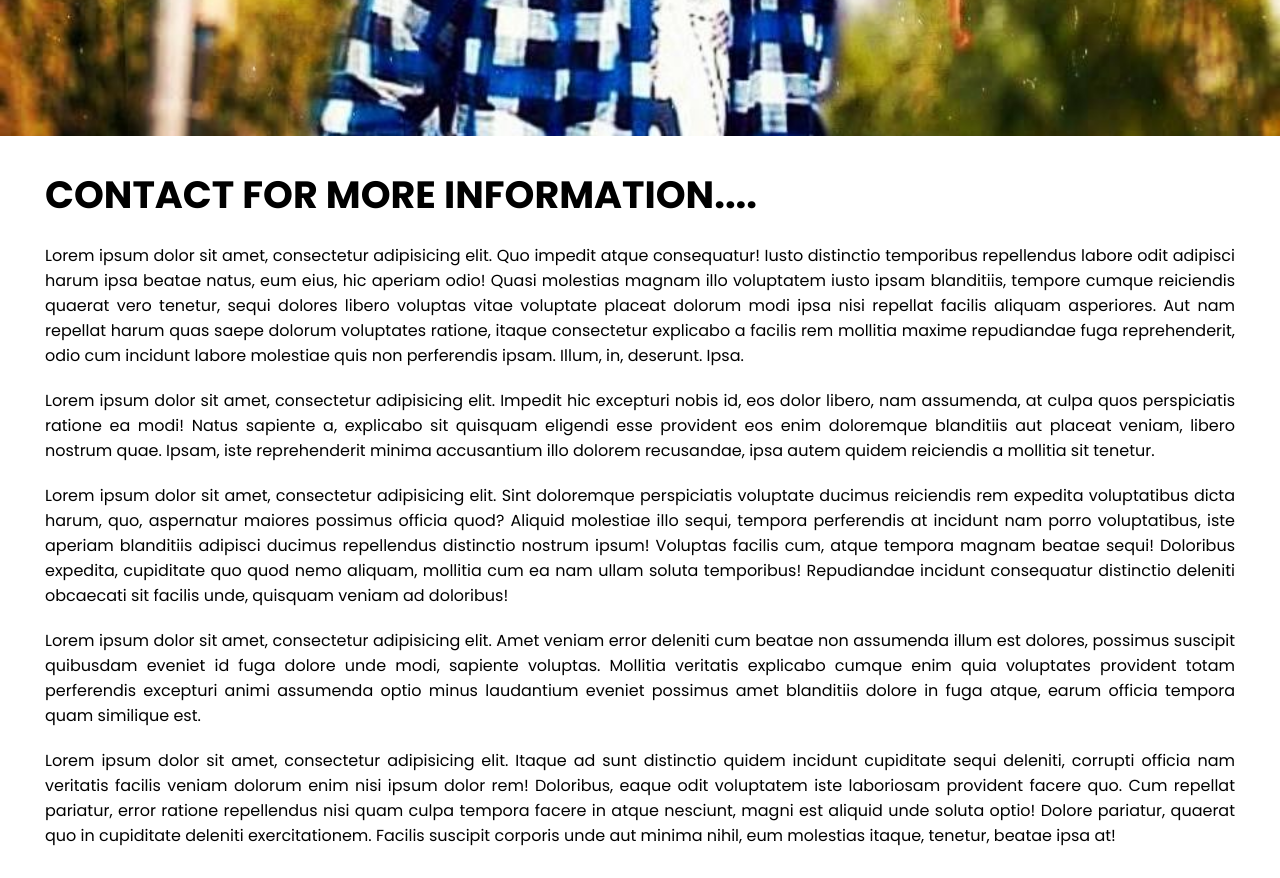
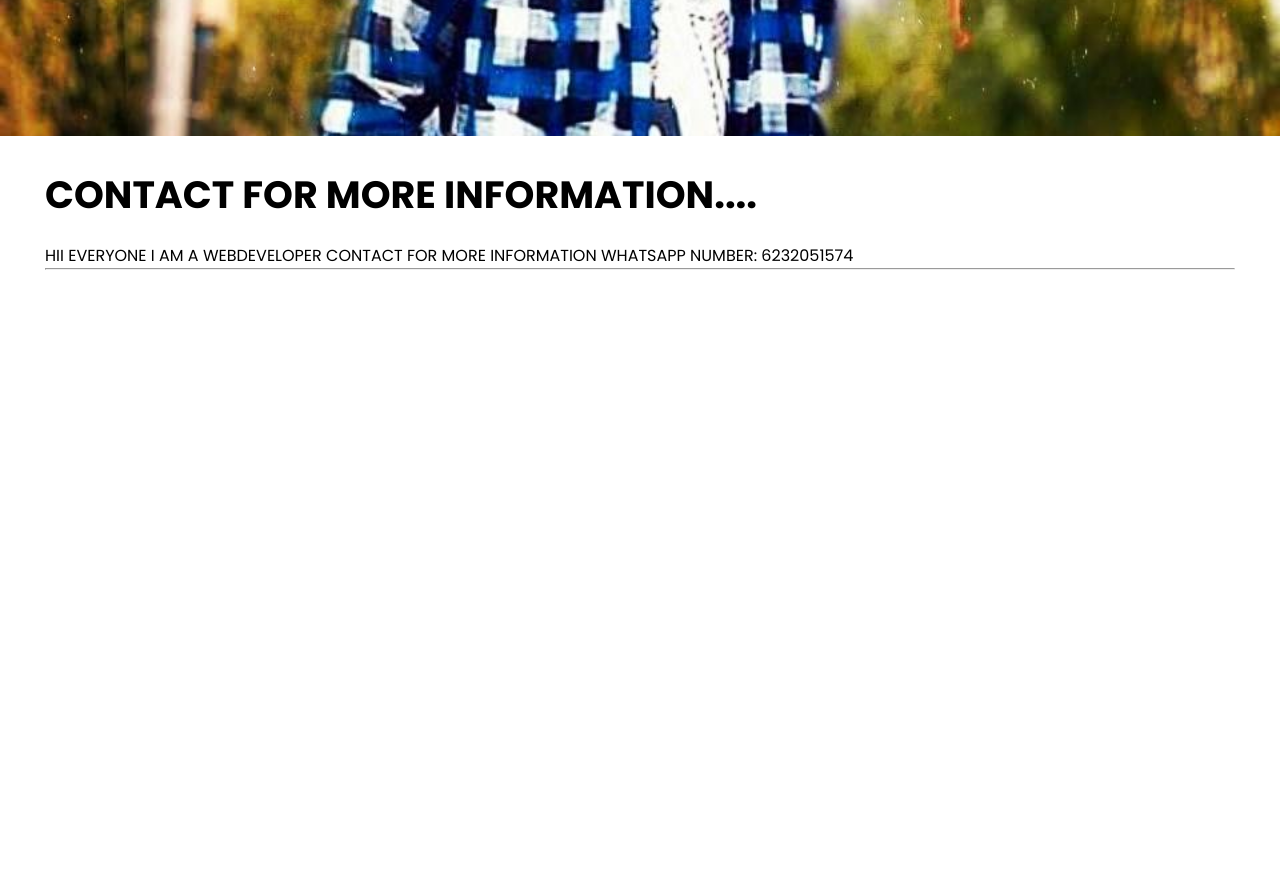
Before and after one commit to RAJVEER-RJX/Rajveer, a plain HTML site: page index.html in a window 1280 px wide. Shown: the part 664-1542 px from the top of the page. After the commit the page ends 964 px from the top, so only its background shows below. Drawn offline with Linux system fonts and the light colour scheme.

Commit message:
Update index.html

```diff
--- a/index.html
+++ b/index.html
@@ -33,12 +33,9 @@
   <div class="about">
     <div class="content">
       <div class="title">CONTACT FOR MORE INFORMATION....</div>
-      <p>Lorem ipsum dolor sit amet, consectetur adipisicing elit. Quo impedit atque consequatur! Iusto distinctio temporibus repellendus labore odit adipisci harum ipsa beatae natus, eum eius, hic aperiam odio! Quasi molestias magnam illo voluptatem iusto ipsam blanditiis, tempore cumque reiciendis quaerat vero tenetur, sequi dolores libero voluptas vitae voluptate placeat dolorum modi ipsa nisi repellat facilis aliquam asperiores. Aut nam repellat harum quas saepe dolorum voluptates ratione, itaque consectetur explicabo a facilis rem mollitia maxime repudiandae fuga reprehenderit, odio cum incidunt labore molestiae quis non perferendis ipsam. Illum, in, deserunt. Ipsa.</p>
-      <p>Lorem ipsum dolor sit amet, consectetur adipisicing elit. Impedit hic excepturi nobis id, eos dolor libero, nam assumenda, at culpa quos perspiciatis ratione ea modi! Natus sapiente a, explicabo sit quisquam eligendi esse provident eos enim doloremque blanditiis aut placeat veniam, libero nostrum quae. Ipsam, iste reprehenderit minima accusantium illo dolorem recusandae, ipsa autem quidem reiciendis a mollitia sit tenetur.</p>
-      <p>Lorem ipsum dolor sit amet, consectetur adipisicing elit. Sint doloremque perspiciatis voluptate ducimus reiciendis rem expedita voluptatibus dicta harum, quo, aspernatur maiores possimus officia quod? Aliquid molestiae illo sequi, tempora perferendis at incidunt nam porro voluptatibus, iste aperiam blanditiis adipisci ducimus repellendus distinctio nostrum ipsum! Voluptas facilis cum, atque tempora magnam beatae sequi! Doloribus expedita, cupiditate quo quod nemo aliquam, mollitia cum ea nam ullam soluta temporibus! Repudiandae incidunt consequatur distinctio deleniti obcaecati sit facilis unde, quisquam veniam ad doloribus!</p>
-      <p>Lorem ipsum dolor sit amet, consectetur adipisicing elit. Amet veniam error deleniti cum beatae non assumenda illum est dolores, possimus suscipit quibusdam eveniet id fuga dolore unde modi, sapiente voluptas. Mollitia veritatis explicabo cumque enim quia voluptates provident totam perferendis excepturi animi assumenda optio minus laudantium eveniet possimus amet blanditiis dolore in fuga atque, earum officia tempora quam similique est.</p>
-      <p>Lorem ipsum dolor sit amet, consectetur adipisicing elit. Itaque ad sunt distinctio quidem incidunt cupiditate sequi deleniti, corrupti officia nam veritatis facilis veniam dolorum enim nisi ipsum dolor rem! Doloribus, eaque odit voluptatem iste laboriosam provident facere quo. Cum repellat pariatur, error ratione repellendus nisi quam culpa tempora facere in atque nesciunt, magni est aliquid unde soluta optio! Dolore pariatur, quaerat quo in cupiditate deleniti exercitationem. Facilis suscipit corporis unde aut minima nihil, eum molestias itaque, tenetur, beatae ipsa at!</p>
-    </div>
+      <p>HII EVERYONE I AM A WEBDEVELOPER CONTACT FOR MORE INFORMATION WHATSAPP NUMBER: 6232051574 </p>
+<hr>
+</div>
   </div>
 
   <script>
```
